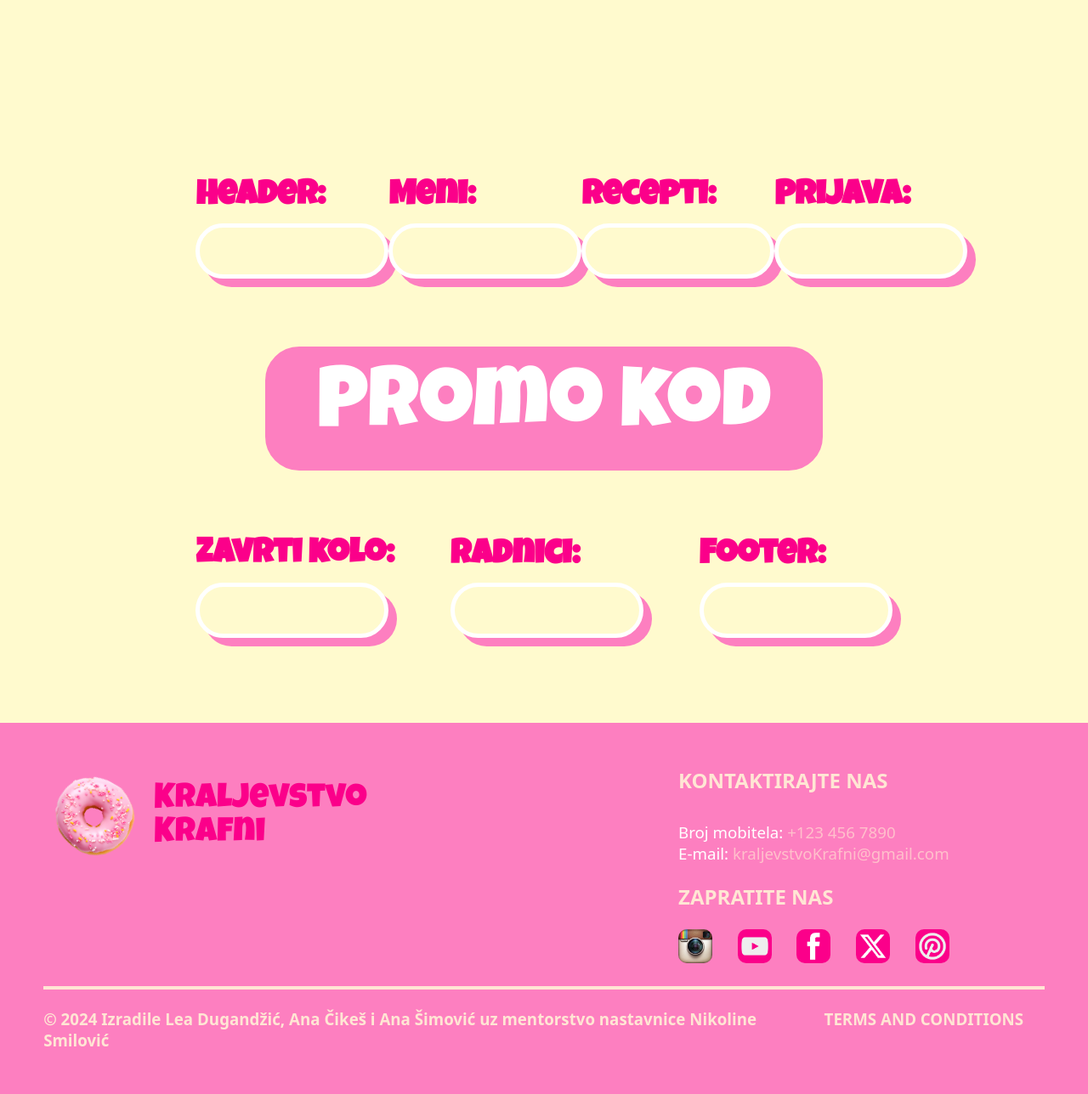
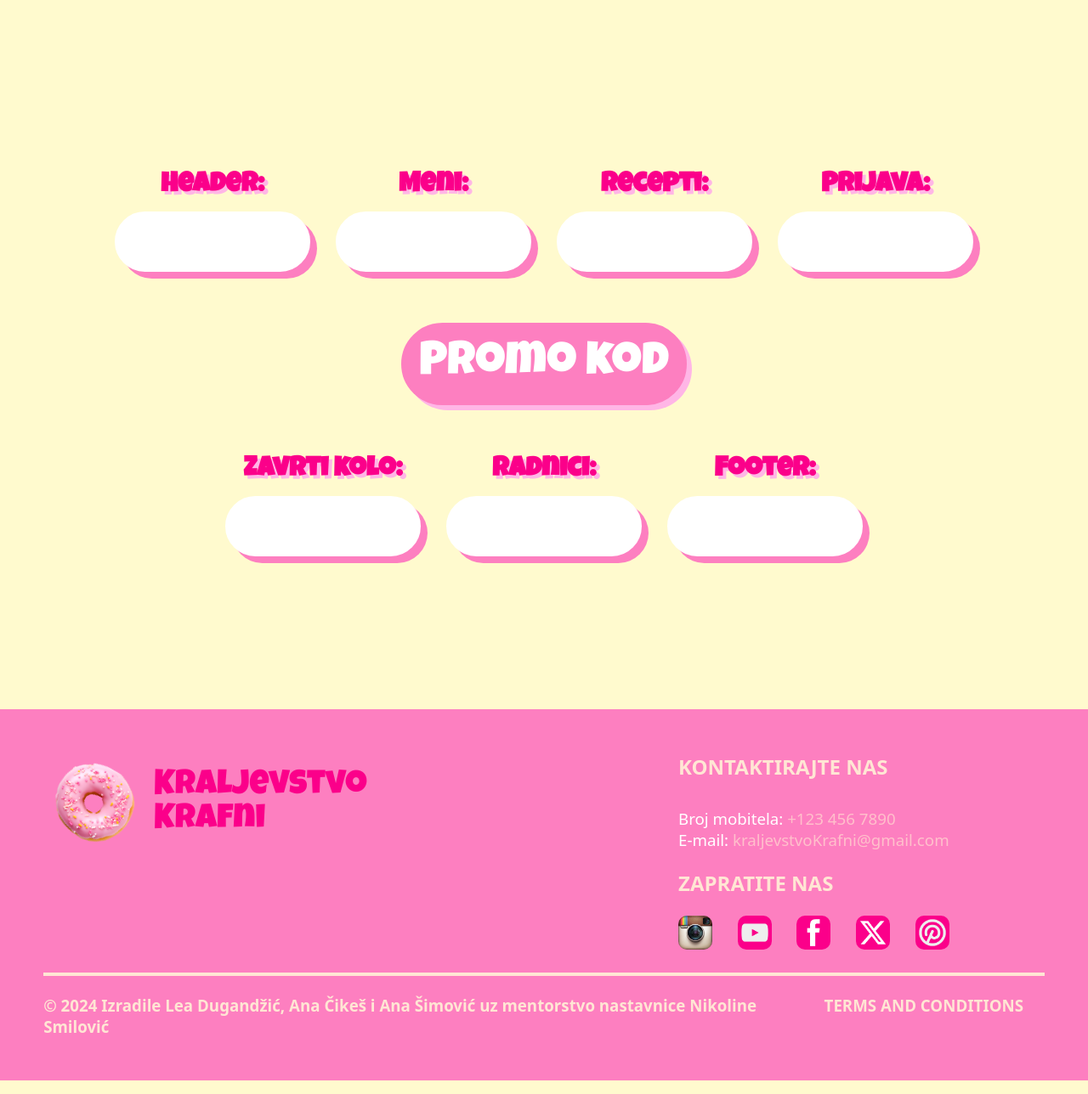
Before and after one commit to anaffee/Kraljestvo-Krafni, a PHP site: page / in a window 1280 px wide. Shown: the part 4697-5985 px from the top of the page at 85% size. Run offline with PHP 8.4, Linux system fonts and the light colour scheme; data that the repository does not hold is empty; some libraries are stand-ins or nearby versions.

Commit message:
promo kodovi responzivni isto juhuu

```diff
--- a/style.css
+++ b/style.css
@@ -978,12 +978,13 @@ nav ul li a:hover {
 /*ne vidim vise na jedno oko*/
 
 .KodMain {
-    width: 80%;
+    width: 90%;
     display: flex;
     flex-direction: column;
     align-items: center;
-    margin: auto;
-    gap: 80px;
+    margin: auto auto 90px auto ;
+    gap: 60px;
+    padding: 30px;
 }
 
 .formPromoKod {
@@ -991,119 +992,150 @@ nav ul li a:hover {
     display: flex;
     flex-direction: column;
     align-items: center;
-    margin: auto;
-    gap: 80px;
-    margin: 100px 0px;
-}
-
-.gornjiDio {
-    display: flex;
-    flex-direction: row;
-    width: 80%;
-    justify-content: space-between;
+    gap: 60px;
+    margin: 60px 0;
+}
+
+.gornjiDio, .donjiDio {
+    display: flex;
+    flex-wrap: wrap;
+    width: 100%;
+    justify-content: center;
     align-items: center;
-}
-
-.donjiDio {
-    display: flex;
-    flex-direction: row;
-    width: 80%;
-    justify-content: space-between;
-    align-items: center;
-
-}
-
-.sredina {
-    width: 80%;
+    gap: 30px;
+}
+
+.inputKod {
     display: flex;
     flex-direction: column;
     align-items: center;
-
+    text-align: center;
 }
 
 .KodMain h2 {
     font-family: "Luckiest Guy", cursive, sans-serif;
     color: #fd7fc0;
-    margin-bottom: 5%;
-    font-size: 40px;
+    margin-bottom: 6%;
+    font-size: 45px;
+    text-shadow: 4px 4px #ffb6e6;
 }
 
 .inputkod input {
-    padding: 20px;
-    border: solid 5px white;
-    box-shadow: #fd7fc0 10px 10px;
-    border-radius: 40px;
-    background-color: #ffface;
+    padding: 18px;
+    border: solid 6px white;
+    box-shadow: 8px 8px #fd7fc0;
+    border-radius: 50px;
+    background-color: white;
+    width: 230px;
+    font-size: 20px;
+    text-align: center;
 }
 
 .inputKod h2 {
     color: #fb008a;
+    font-size: 32px;
 }
 
 .promoKod {
-
-    width: 80%;
-    padding: 20px;
-    font-size: 100px;
-    border-radius: 40px;
+    width: 100%;
+    padding: 18px;
+    font-size: 55px;
+    border-radius: 50px;
     background-color: #fd7fc0;
     border: solid 3px #fd7fc0;
     font-family: "Luckiest Guy", cursive, sans-serif;
     color: white;
-    font-weight: 400;
-}
-
-.pobijeda {
-    font-style: normal;
-    color: #fb008a;
-
-    font-size: 90px;
-    font-family: "Luckiest Guy", cursive, sans-serif;
-    font-weight: 1000;
-    font-style: normal;
-
-}
-
-.winDiv h1 {
-    position: absolute;
-    margin-top: 10vh;
-    width: 100%;
     text-align: center;
-
-}
-
-.winDiv canvas {
-
-    overflow-y: hidden;
-    overflow-x: hidden;
-    width: 100%;
-    margin: 0;
-
-}
-
-nav ul li a:hover {
-    color: #fd7fc0;
-    text-decoration: none;
-}
-
-#donut {
-    position: absolute;
-    z-index: -1;
-    width: 100%;
-    height: 100vh;
-
-    cursor: move;
-}
-
-.povratak {
-    font-style: normal;
-    color: #fb008a;
-    font-size: 70px;
-    font-family: "Luckiest Guy", cursive, sans-serif;
-    font-weight: 900;
-    font-style: normal;
-    margin-top: 90%;
-}
+    box-shadow: 6px 6px #ffb6e6;
+}
+
+
+@media (max-width: 1024px) {
+    .gornjiDio, .donjiDio {
+        flex-wrap: wrap;
+        justify-content: center;
+        gap: 25px;
+    }
+
+    .promoKod {
+        font-size: 45px;
+        padding: 15px;
+        width: 100%;
+    }
+
+    .KodMain h2 {
+        font-size: 40px;
+    }
+
+    .inputKod h2 {
+        font-size: 28px;
+    }
+
+    .inputkod input {
+        width: 200px;
+        font-size: 18px;
+        padding: 15px;
+    }
+}
+
+@media (max-width: 768px) {
+    .gornjiDio, .donjiDio {
+        flex-wrap: wrap;
+        justify-content: center;
+        gap: 20px;
+    }
+
+    .promoKod {
+        font-size: 35px;
+        padding: 12px;
+        width: 100%;
+    }
+
+    .KodMain h2 {
+        font-size: 35px;
+    }
+
+    .inputKod h2 {
+        font-size: 26px;
+    }
+
+    .inputkod input {
+        width: 180px;
+        font-size: 16px;
+        padding: 12px;
+    }
+}
+
+@media (max-width: 480px) {
+    .gornjiDio, .donjiDio {
+        flex-direction: column;
+        align-items: center;
+        width: 100%;
+        gap: 15px;
+    }
+
+    .promoKod {
+        font-size: 28px;
+        padding: 10px;
+        width: 100%;
+    }
+
+    .KodMain h2 {
+        font-size: 30px;
+    }
+
+    .inputKod h2 {
+        font-size: 24px;
+    }
+
+    .inputkod input {
+        width: 90%;
+        font-size: 16px;
+        padding: 12px;
+    }
+}
+
+ /*uuUUuuUUUuu aaAAAHHHHHhhhh*/
 
 .formaDiv {
     display: flex;
```
